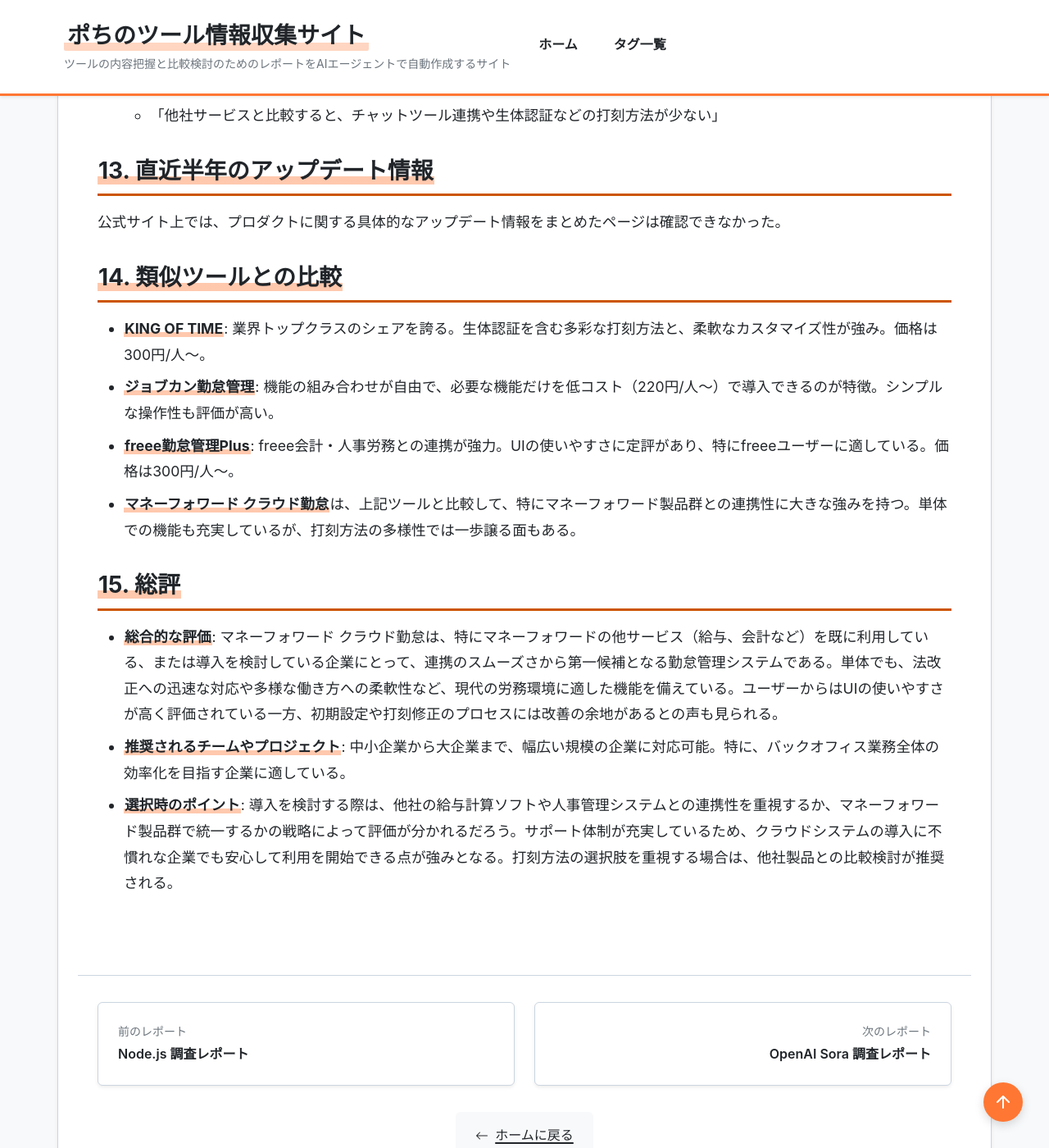
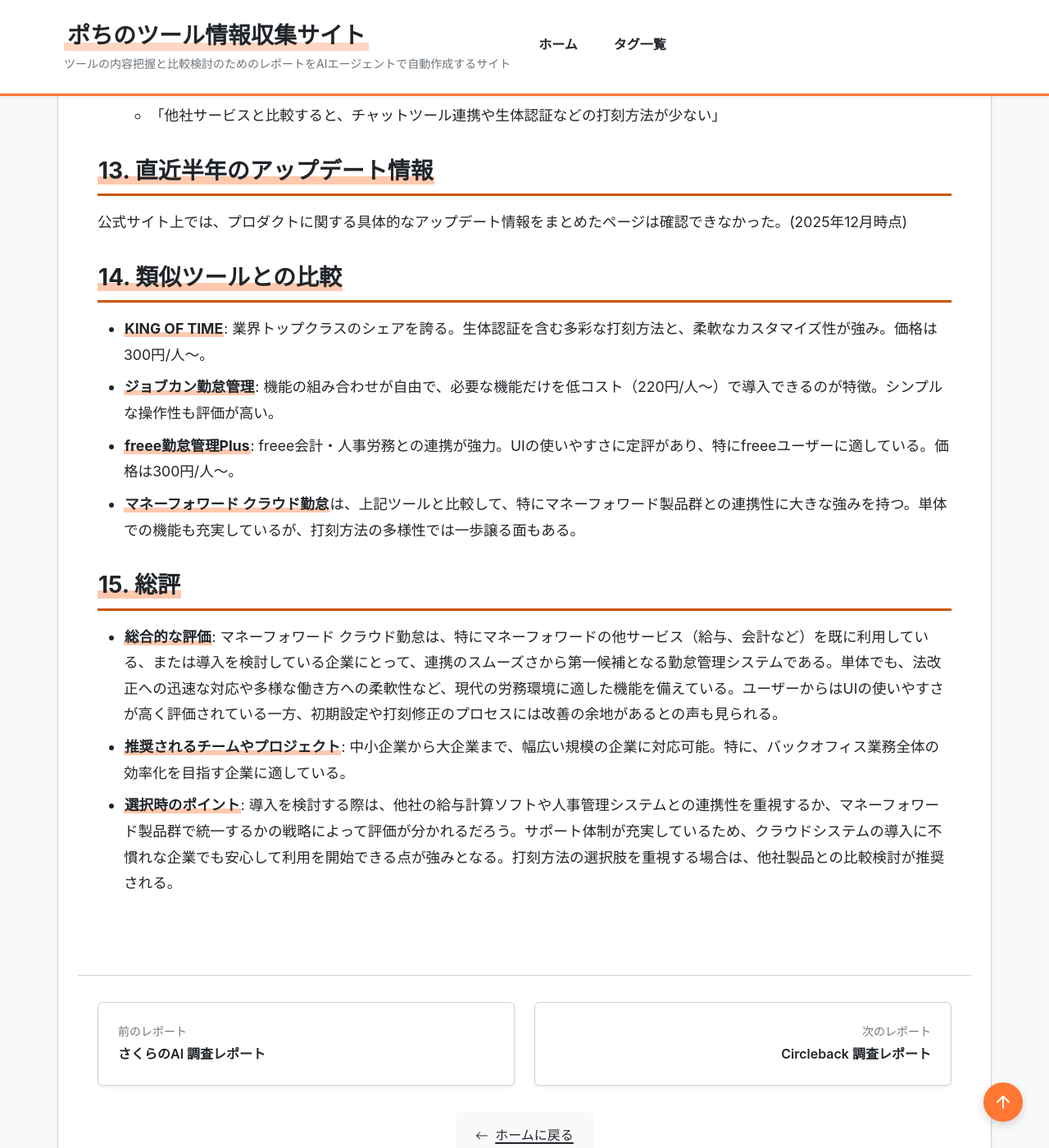
Before and after one commit to aegisfleet/tool-survey-report, a Jekyll site: the page built from _reports/moneyforward-cloud-kinmu.md, in a window 1280 px wide and 1400 px high, scrolled down 5382 px. Shown: the whole window at 82% size. Built offline with Jekyll 4.4.1, drawn with Linux system fonts in a browser that asks for light colours; some of the changed text lies outside the part shown.

```diff
--- a/_reports/moneyforward-cloud-kinmu.md
+++ b/_reports/moneyforward-cloud-kinmu.md
@@ -5,7 +5,7 @@ category: "勤怠管理"
 developer: "株式会社マネーフォワード"
 official_site: "https://biz.moneyforward.com/attendance/"
 date: "2025-10-24"
-last_updated: "2025-10-24"
+last_updated: "2025-12-16"
 tags:
   - "勤怠管理"
   - "人事労務"
@@ -116,7 +116,7 @@ relationships:
 
 ## **13. 直近半年のアップデート情報**
 
-公式サイト上では、プロダクトに関する具体的なアップデート情報をまとめたページは確認できなかった。
+公式サイト上では、プロダクトに関する具体的なアップデート情報をまとめたページは確認できなかった。(2025年12月時点)
 
 ## **14. 類似ツールとの比較**
 
```
